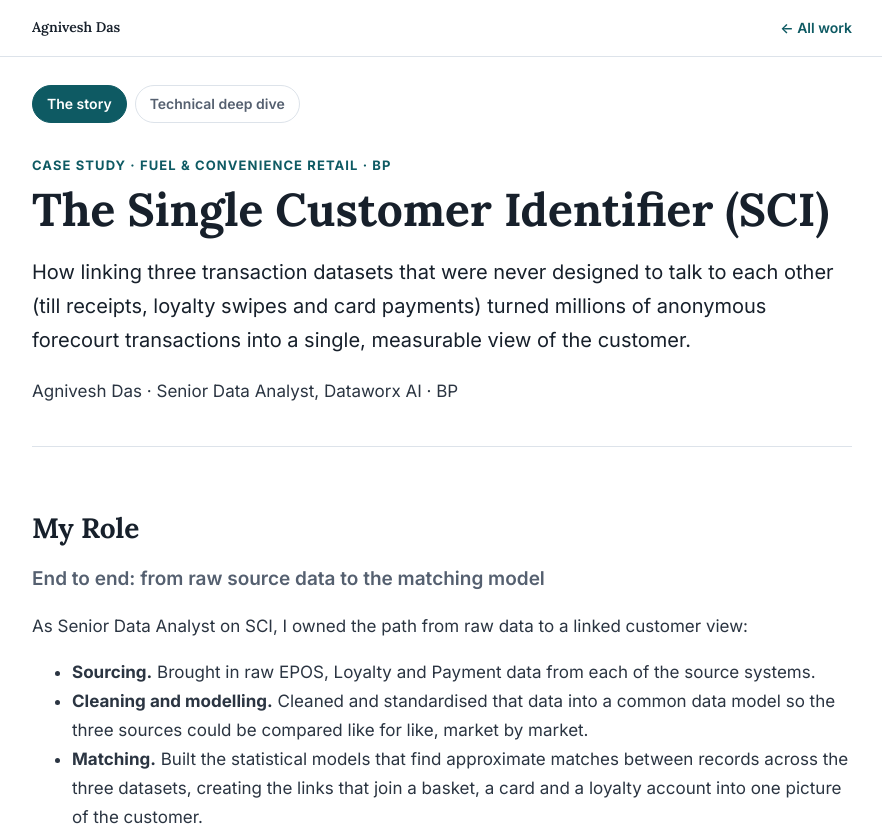
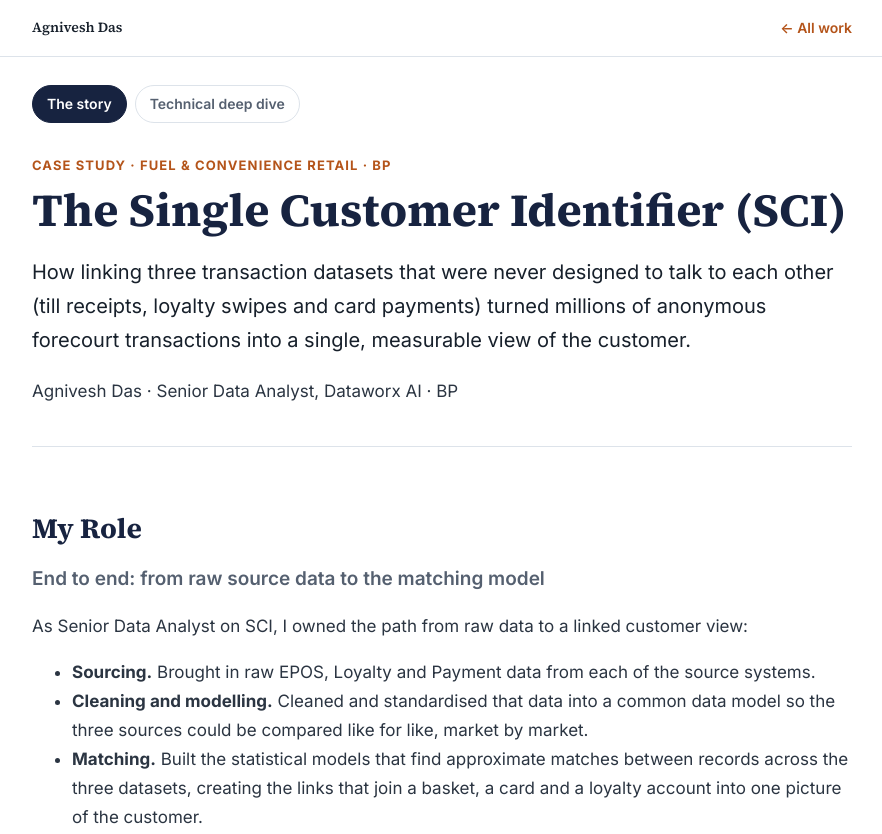
Before and after one commit to agnidas31/Single-Customer-Identifier-BP, a plain HTML site: page index.html in a window 1280 px wide. Shown: the top 834 px of the page, without its empty margins (198-1080 px from the left). Drawn offline with Linux system fonts and the light colour scheme.

Commit message:
Redesign hub site and refresh case-study styling
Co-Authored-By: Claude Opus 5.5 <noreply@anthropic.com>
Claude-Session: https://claude.ai/code/session_012WVuLzSTpc1KpiP8prKzhA

```diff
--- a/index.html
+++ b/index.html
@@ -9,11 +9,11 @@
 <meta property="og:description" content="How linking three transaction datasets that were never designed to talk to each other (till receipts, loyalty swipes and card payments) turned millions of anonymous forecourt transactions into a single, measurable view of the customer.">
 <link rel="preconnect" href="https://fonts.googleapis.com">
 <link rel="preconnect" href="https://fonts.gstatic.com" crossorigin>
-<link href="https://fonts.googleapis.com/css2?family=Inter:wght@400;500;600;700&family=Lora:wght@600;700&display=swap" rel="stylesheet">
+<link href="https://fonts.googleapis.com/css2?family=Inter:wght@400;500;600;700&family=Source+Serif+4:opsz,wght@8..60,600;8..60,700&display=swap" rel="stylesheet">
 <style>
   :root {
     --ink: #17202b; --muted: #556070; --faint: #8a94a2; --rule: #dde3ea;
-    --bg: #ffffff; --bg-soft: #f4f7f9; --accent: #0e5a63; --accent-soft: #e8f2f3;
+    --bg: #ffffff; --bg-soft: #f7f8fa; --accent: #b4541a; --accent-soft: #fbede3; --navy: #172340;
   }
   * { box-sizing: border-box; }
   body {
@@ -24,16 +24,16 @@
   .top { border-bottom: 1px solid var(--rule); background: #fff; position: sticky; top: 0; z-index: 5; }
   .top .wrap { display: flex; justify-content: space-between; align-items: center; height: 56px; gap: 12px; }
   .top a { text-decoration: none; font-weight: 600; font-size: 14px; }
-  .brand { font-family: "Lora", Georgia, serif; font-size: 18px; color: var(--ink); }
+  .brand { font-family: "Source Serif 4", Georgia, serif; font-size: 18px; color: var(--ink); }
   .wrap { max-width: 860px; margin: 0 auto; padding: 0 20px; }
   .tabs { display: flex; gap: 8px; margin: 28px 0 0; flex-wrap: wrap; }
   .tabs a { padding: 6px 14px; border-radius: 99px; border: 1px solid var(--rule); color: var(--muted); text-decoration: none; font-size: 14px; font-weight: 600; }
-  .tabs a.on { background: var(--accent); border-color: var(--accent); color: #fff; }
+  .tabs a.on { background: var(--navy); border-color: var(--navy); color: #fff; }
   article { padding: 18px 0 60px; }
   article > p:first-child { color: var(--accent); font-weight: 700; font-size: 13px; letter-spacing: 1.1px; text-transform: uppercase; margin-bottom: 0; }
-  h1 { font-family: "Lora", Georgia, serif; font-size: clamp(32px, 5vw, 46px); line-height: 1.12; margin: 8px 0 16px; }
+  h1 { color: var(--navy); font-family: "Source Serif 4", Georgia, serif; font-size: clamp(32px, 5vw, 46px); line-height: 1.12; margin: 8px 0 16px; }
   h1 + p { font-size: 20px; color: var(--ink); }
-  h2 { font-family: "Lora", Georgia, serif; font-size: 28px; margin: 48px 0 6px; padding-top: 10px; }
+  h2 { color: var(--navy); font-family: "Source Serif 4", Georgia, serif; font-size: 28px; margin: 48px 0 6px; padding-top: 10px; }
   h3 { font-size: 19px; margin: 10px 0 14px; color: var(--muted); font-weight: 600; }
   h4 { font-size: 17px; margin: 22px 0 6px; }
   p, li { color: #2b3542; }
```
Also changed, not shown: technical.html (+6 -6 lines).
